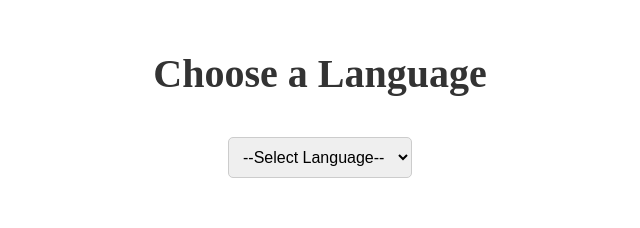
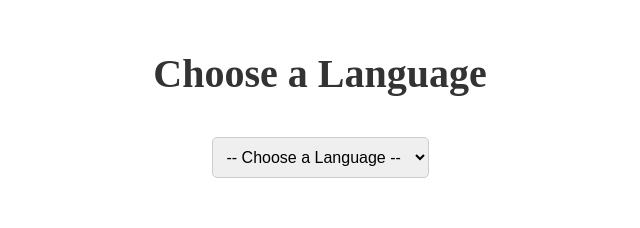
Before and after one commit to LostSphere/CISC-4900-Project, a React (Create React App) app: page /lesson in a window 1280 px wide. Shown: the top 228 px of the page, without its empty margins (320-960 px from the left). Built offline with nearby package versions, Linux system fonts and the light colour scheme.

Commit message:
Added Mandarin and Japanese

```diff
--- a/components/LessonPage.js
+++ b/components/LessonPage.js
@@ -2,31 +2,85 @@ import React, { useState } from "react";
 import { useNavigate } from "react-router-dom";
 import "./LessonPage.css";
 
+const translations = {
+  en: {
+    chooseLanguage: "Choose a Language",
+    startLesson: "Start Lesson",
+    previousLesson: "⬅ Previous Lesson",
+    nextLesson: "➡ Next Lesson",
+    playSound: "🔊 Play Sound",
+    backToHome: "Back to Home",
+  },
+  es: {
+    chooseLanguage: "Elige un idioma",
+    startLesson: "Iniciar lección",
+    previousLesson: "⬅ Lección anterior",
+    nextLesson: "➡ Próxima lección",
+    playSound: "🔊 Reproducir sonido",
+    backToHome: "Volver a Inicio",
+  },
+  fr: {
+    chooseLanguage: "Choisissez une langue",
+    startLesson: "Commencer la leçon",
+    previousLesson: "⬅ Leçon précédente",
+    nextLesson: "➡ Leçon suivante",
+    playSound: "🔊 Jouer le son",
+    backToHome: "Retour à l'accueil",
+  },
+  zh: {
+    chooseLanguage: "选择语言",
+    startLesson: "开始课程",
+    previousLesson: "⬅ 上一课",
+    nextLesson: "➡ 下一课",
+    playSound: "🔊 播放声音",
+    backToHome: "返回首页",
+  },
+  ja: {
+    chooseLanguage: "言語を選択してください",
+    startLesson: "レッスンを始める",
+    previousLesson: "⬅ 前のレッスン",
+    nextLesson: "➡ 次のレッスン",
+    playSound: "🔊 音声を再生",
+    backToHome: "ホームへ戻る",
+  },
+};
+
 const lessonsData = {
   Spanish: [
-    { title: "Hola y Adiós", meaning: "Hello and Goodbye", content: "Learn how to say 'Hello' and 'Goodbye' in Spanish." },
-    { title: "Números", meaning: "Numbers", content: "Learn how to count from 1 to 10 in Spanish." },
-    { title: "Frases Comunes", meaning: "Common Phrases", content: "Learn common phrases like 'How are you?' and 'Good morning.'" },
+    { title: "Hola y Adiós", meaning: "Hello and Goodbye", content: "Aprende a decir 'Hola' y 'Adiós' en español." },
+    { title: "Números", meaning: "Numbers", content: "Aprende a contar del 1 al 10 en español." },
+    { title: "Frases Comunes", meaning: "Common Phrases", content: "Aprende frases comunes como '¿Cómo estás?' y 'Buenos días'." },
   ],
   French: [
-    { title: "Bonjour et Au revoir", meaning: "Hello and Goodbye", content: "Learn how to say 'Hello' and 'Goodbye' in French." },
-    { title: "Les Nombres", meaning: "Numbers", content: "Learn how to count from 1 to 10 in French." },
-    { title: "Phrases Courantes", meaning: "Common Phrases", content: "Learn common phrases like 'How are you?' and 'Good morning.'" },
+    { title: "Bonjour et Au revoir", meaning: "Hello and Goodbye", content: "Apprenez à dire 'Bonjour' et 'Au revoir' en français." },
+    { title: "Les Nombres", meaning: "Numbers", content: "Apprenez à compter de 1 à 10 en français." },
+    { title: "Phrases Courantes", meaning: "Common Phrases", content: "Apprenez des phrases courantes comme 'Comment ça va?' et 'Bonjour'." },
+  ],
+  Chinese: [
+    { title: "你好和再见", meaning: "Hello and Goodbye", content: "学习如何用中文说'你好'和'再见'。" },
+    { title: "数字", meaning: "Numbers", content: "学习如何从1数到10。" },
+    { title: "常见短语", meaning: "Common Phrases", content: "学习像'你好吗？'和'早上好'这样的短语。" },
+  ],
+  Japanese: [
+    { title: "こんにちはとさようなら", meaning: "Hello and Goodbye", content: "日本語で「こんにちは」と「さようなら」を言う方法を学びます。" },
+    { title: "数字", meaning: "Numbers", content: "1から10まで数える方法を学びます。" },
+    { title: "よく使うフレーズ", meaning: "Common Phrases", content: "「お元気ですか？」や「おはようございます」などのフレーズを学びます。" },
   ],
 };
 
 function LessonPage() {
-  const [selectedLanguage, setSelectedLanguage] = useState("");
+  const navigate = useNavigate();
+  const [selectedLanguage] = useState(localStorage.getItem("language") || "en");
+  const [selectedLesson, setSelectedLesson] = useState("");
   const [lessonIndex, setLessonIndex] = useState(0);
-  const navigate = useNavigate();
 
   const handleLanguageChange = (e) => {
-    setSelectedLanguage(e.target.value);
+    setSelectedLesson(e.target.value);
     setLessonIndex(0);
   };
 
   const handleNextLesson = () => {
-    if (lessonIndex < lessonsData[selectedLanguage].length - 1) {
+    if (lessonIndex < lessonsData[selectedLesson]?.length - 1) {
       setLessonIndex(lessonIndex + 1);
     } else {
       alert("You've completed all the lessons!");
@@ -41,39 +95,47 @@ function LessonPage() {
 
   const playSound = (word) => {
     const utterance = new SpeechSynthesisUtterance(word);
-    utterance.lang = selectedLanguage === "Spanish" ? "es-ES" : "fr-FR";
+    utterance.lang =
+      selectedLesson === "Spanish" ? "es-ES" :
+      selectedLesson === "French" ? "fr-FR" :
+      selectedLesson === "Chinese" ? "zh-CN" :
+      selectedLesson === "Japanese" ? "ja-JP" :
+      "en-US";
     speechSynthesis.speak(utterance);
   };
 
   return (
     <div className="lesson-container">
-      <h1>Choose a Language</h1>
-
+      <h1>{translations[selectedLanguage].chooseLanguage}</h1>
       <div className="language-select">
-        <select value={selectedLanguage} onChange={handleLanguageChange}>
-          <option value="">--Select Language--</option>
-          <option value="Spanish">Spanish</option>
-          <option value="French">French</option>
+        <select value={selectedLesson} onChange={handleLanguageChange}>
+          <option value="">-- {translations[selectedLanguage].chooseLanguage} --</option>
+          <option value="Spanish">Español</option>
+          <option value="French">Français</option>
+          <option value="Chinese">中文</option>
+          <option value="Japanese">日本語</option>
         </select>
       </div>
-
-      {selectedLanguage && (
+      {selectedLesson && (
         <div className="lesson-card">
-          <h2>{lessonsData[selectedLanguage][lessonIndex].title}</h2>
-          <p className="lesson-meaning">({lessonsData[selectedLanguage][lessonIndex].meaning})</p>
-          <p>{lessonsData[selectedLanguage][lessonIndex].content}</p>
-
-          {/* Button Container for Proper Spacing */}
+          <h2>{lessonsData[selectedLesson][lessonIndex].title}</h2>
+          <p className="lesson-meaning">({lessonsData[selectedLesson][lessonIndex].meaning})</p>
+          <p>{lessonsData[selectedLesson][lessonIndex].content}</p>
           <div className="lesson-buttons">
-            <button onClick={() => playSound(lessonsData[selectedLanguage][lessonIndex].title)}>🔊 Play Sound</button>
-            <button onClick={handlePreviousLesson} disabled={lessonIndex === 0}>⬅ Previous Lesson</button>
-            <button onClick={handleNextLesson}>➡ Next Lesson</button>
+            <button onClick={() => playSound(lessonsData[selectedLesson][lessonIndex].title)}>
+              {translations[selectedLanguage].playSound}
+            </button>
+            <button onClick={handlePreviousLesson} disabled={lessonIndex === 0}>
+              {translations[selectedLanguage].previousLesson}
+            </button>
+            <button onClick={handleNextLesson}>
+              {translations[selectedLanguage].nextLesson}
+            </button>
           </div>
         </div>
       )}
-
       <button className="back-btn" onClick={() => navigate("/home")}>
-        Back to Home
+        {translations[selectedLanguage].backToHome}
       </button>
     </div>
   );
```
